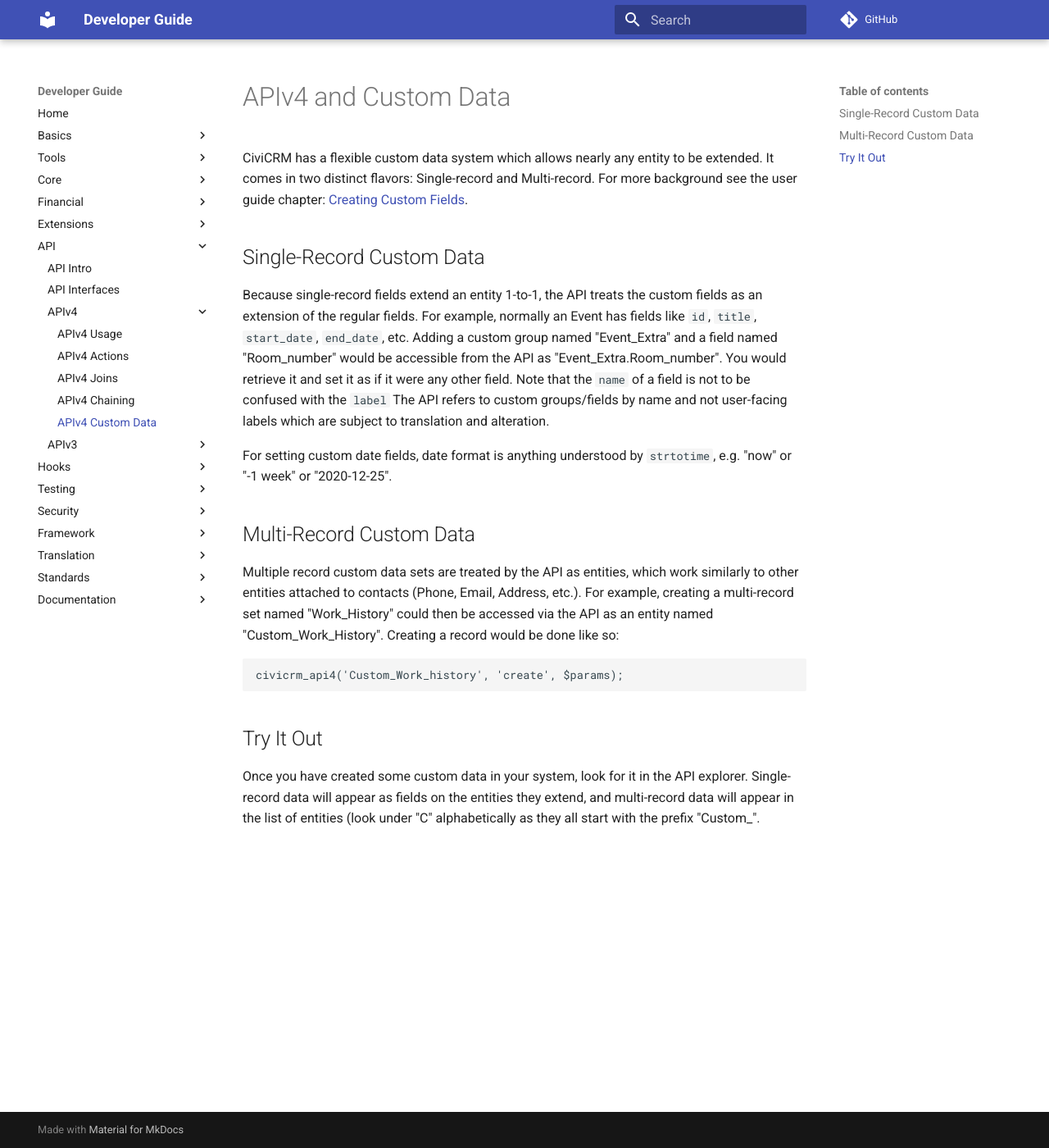
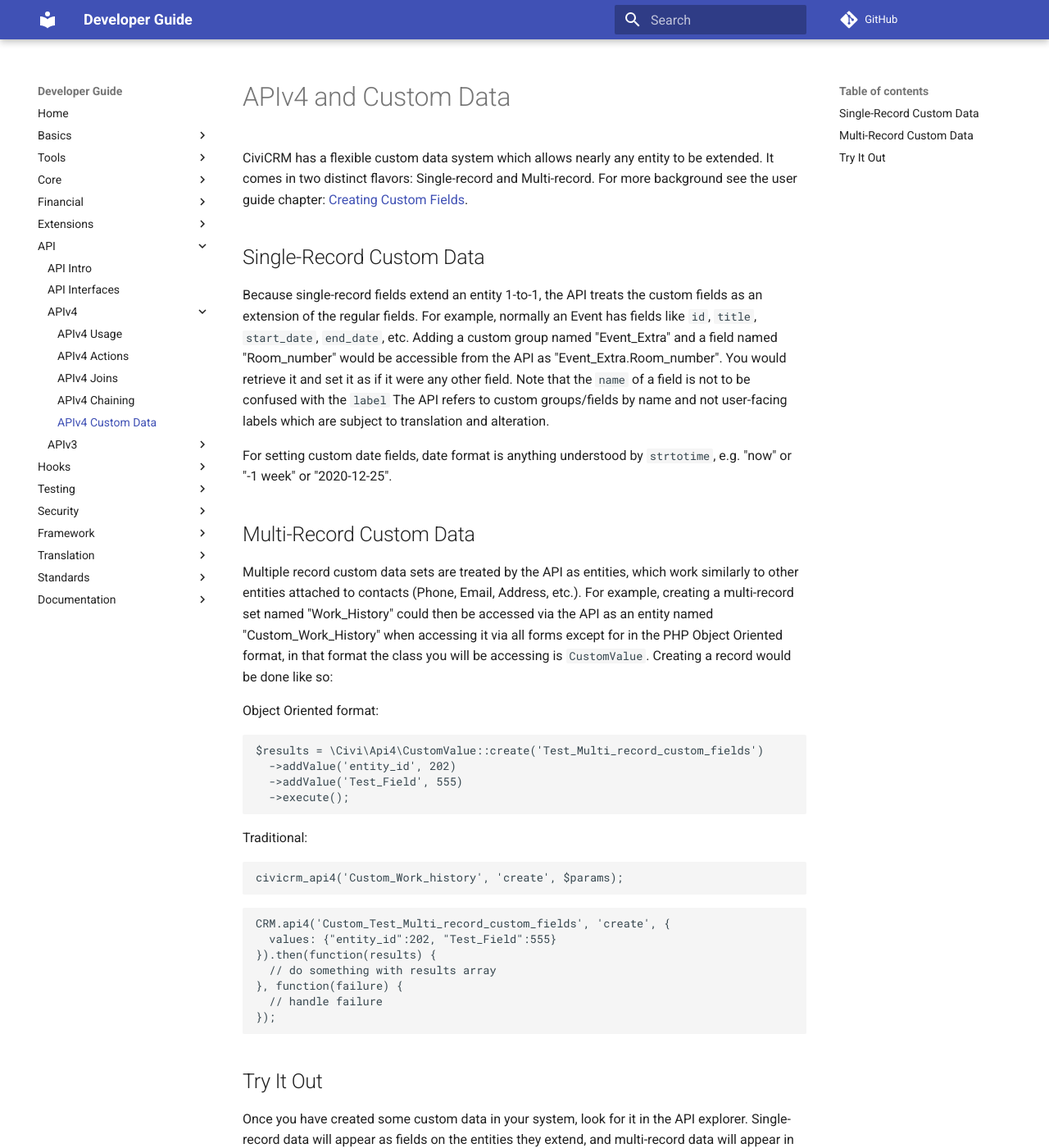
Before and after one commit to civicrm/civicrm-dev-docs, an MkDocs documentation site: the page built from docs/api/v4/custom-data.md, in a window 1280 px wide and 1400 px high. Shown: the whole window at 82% size. Built offline with MkDocs 1.6.1 and Material for MkDocs 9.7.7, drawn with Linux system fonts in a browser that asks for light colours; comment, search, counter and statistics services are not loaded; old or Windows-style settings are respelled for this version of MkDocs.

Commit message:
Update custom data for apiv4 mentioning the class used for OOP coding format for Multi Record Custom data sets

````diff
--- a/docs/api/v4/custom-data.md
+++ b/docs/api/v4/custom-data.md
@@ -10,12 +10,32 @@
 
 ## Multi-Record Custom Data
 
-Multiple record custom data sets are treated by the API as entities, which work similarly to other entities attached to contacts (Phone, Email, Address, etc.). For example, creating a multi-record set named "Work_History" could then be accessed via the API as an entity named "Custom_Work_History". Creating a record would be done like so:
+Multiple record custom data sets are treated by the API as entities, which work similarly to other entities attached to contacts (Phone, Email, Address, etc.). For example, creating a multi-record set named "Work_History" could then be accessed via the API as an entity named "Custom_Work_History" when accessing it via all forms except for in the PHP Object Oriented format, in that format the class you will be accessing is `CustomValue`. Creating a record would be done like so:
+
+Object Oriented format:
+```php
+$results = \Civi\Api4\CustomValue::create('Test_Multi_record_custom_fields')
+  ->addValue('entity_id', 202)
+  ->addValue('Test_Field', 555)
+  ->execute();
+```
+
+Traditional:
 
 ```php
 civicrm_api4('Custom_Work_history', 'create', $params);
 ```
 
+```javascript
+CRM.api4('Custom_Test_Multi_record_custom_fields', 'create', {
+  values: {"entity_id":202, "Test_Field":555}
+}).then(function(results) {
+  // do something with results array
+}, function(failure) {
+  // handle failure
+});
+```
+
 ## Try It Out
 
 Once you have created some custom data in your system, look for it in the API explorer. Single-record data will appear as fields on the entities they extend, and multi-record data will appear in the list of entities (look under "C" alphabetically as they all start with the prefix "Custom_".
````
